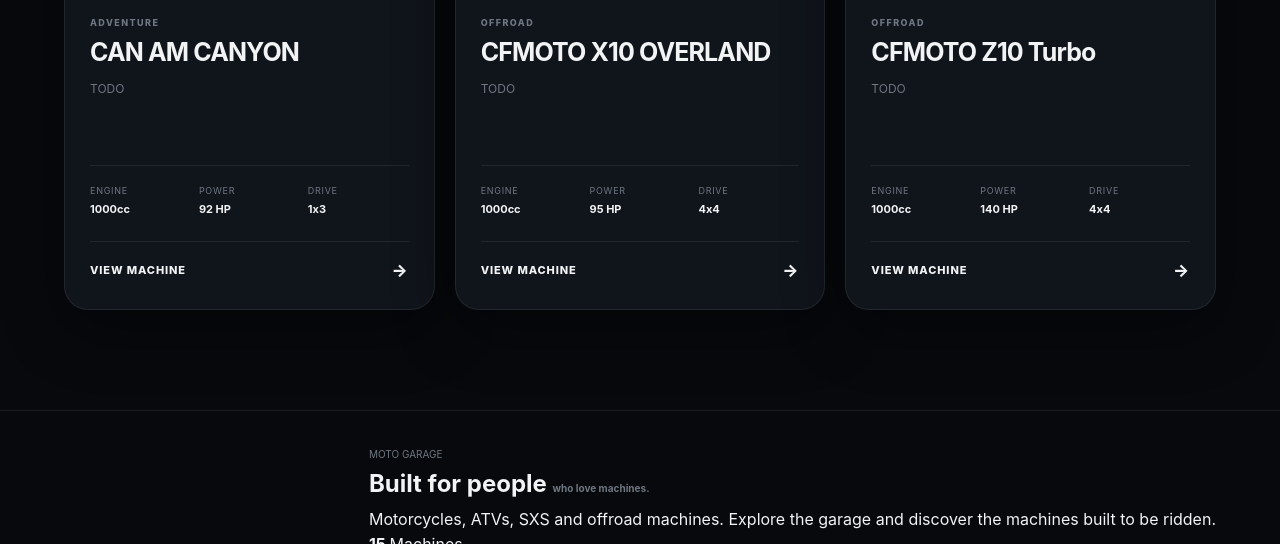
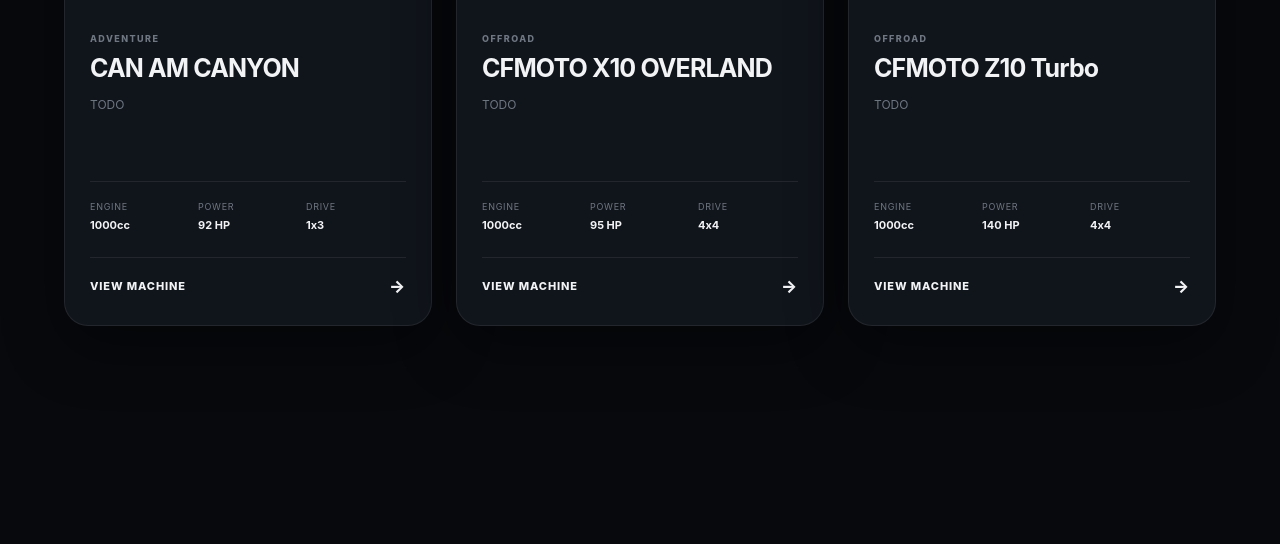
Before and after one commit to Ianis1009/My-ChatBot-In-Python, a Flask app: page /moto in a window 1280 px wide. Shown: the part 3882-4426 px from the top of the page. Run offline with Flask 3, Linux system fonts and the light colour scheme.

Commit message:
update css

```diff
--- a/static/moto.css
+++ b/static/moto.css
@@ -584,14 +584,21 @@ button {
 
 .vehicle-grid {
     display: grid;
+    grid-template-columns: repeat(3, minmax(0, 1fr));
+    gap: 24px;
+    width: 100%;
+}
 
-    grid-template-columns:
-        repeat(
-            auto-fit,
-            minmax(300px, 1fr)
-        );
+@media (max-width: 1100px) {
+    .vehicle-grid {
+        grid-template-columns: repeat(2, minmax(0, 1fr));
+    }
+}
 
-    gap: 20px;
+@media (max-width: 700px) {
+    .vehicle-grid {
+        grid-template-columns: 1fr;
+    }
 }
 
 
@@ -1001,63 +1008,238 @@ button {
     margin-top: 30px;
 }
 
-
 /* =========================================================
-   FOOTER
+   GARAGE FOOTER
    ========================================================= */
 
 .moto-footer {
-    max-width: 1500px;
+    position: relative;
+    min-height: 420px;
+    overflow: hidden;
+    display: flex;
+    align-items: flex-end;
+    margin-top: 120px;
+    border-top: 1px solid rgba(255, 255, 255, 0.08);
+    background: #080909;
+    isolation: isolate;
+}
 
+
+.footer-background {
+    position: absolute;
+    inset: 0;
+    z-index: -3;
+
+    background-image: url("/static/images/moto/footer_main.png");
+    background-size: cover;
+    background-position: center;
+    background-repeat: no-repeat;
+
+    opacity: 1;
+    filter: brightness(1.15) contrast(1.05);
+}
+
+
+.footer-overlay {
+    position: absolute;
+    inset: 0;
+    z-index: -2;
+
+    background:
+        linear-gradient(
+            180deg,
+            rgba(8, 9, 9, 0.05) 0%,
+            rgba(8, 9, 9, 0.15) 45%,
+            rgba(8, 9, 9, 0.82) 100%
+        );
+
+    pointer-events: none;
+}
+
+
+.footer-content {
+    position: relative;
+    width: min(1200px, calc(100% - 80px));
     margin: 0 auto;
-
-    padding: 35px 5% 45px;
+    padding: 80px 0 28px;
 
     display: flex;
-    justify-content: space-between;
-    align-items: center;
-
-    border-top: 1px solid var(--border);
+    flex-direction: column;
+    gap: 70px;
 }
 
+
+/* =========================================================
+   BRAND
+   ========================================================= */
+
 .footer-brand {
+    max-width: 650px;
+}
+
+
+.footer-label {
+    display: inline-block;
+
+    margin-bottom: 18px;
+
+    font-size: 11px;
+    font-weight: 700;
+    letter-spacing: 0.24em;
+
+    color: rgba(255, 255, 255, 0.65);
+}
+
+
+.footer-brand h2 {
+    margin: 0;
+
+    font-size: clamp(38px, 5vw, 68px);
+    line-height: 0.98;
+    font-weight: 800;
+    letter-spacing: -0.045em;
+
+    color: #ffffff;
+}
+
+
+.footer-brand h2 span {
+    display: block;
+
+    color: rgba(255, 255, 255, 0.58);
+}
+
+
+.footer-brand p {
+    max-width: 540px;
+
+    margin: 26px 0 0;
+
+    font-size: 15px;
+    line-height: 1.7;
+
+    color: rgba(255, 255, 255, 0.68);
+}
+
+
+/* =========================================================
+   STATS
+   ========================================================= */
+
+.footer-stats {
+    display: flex;
+    align-items: center;
+    gap: 38px;
+}
+
+
+.footer-stat {
     display: flex;
     flex-direction: column;
-    gap: 3px;
+    gap: 7px;
 }
 
-.footer-brand strong {
-    font-size: 12px;
 
-    letter-spacing: 0.06em;
+.footer-stat strong {
+    font-size: 28px;
+    line-height: 1;
 
-    text-transform: uppercase;
+    color: #ffffff;
 }
 
-.footer-brand span {
-    color: var(--text-muted);
 
+.footer-stat span {
     font-size: 10px;
+    font-weight: 700;
+    letter-spacing: 0.18em;
+    text-transform: uppercase;
+
+    color: rgba(255, 255, 255, 0.48);
 }
 
-.footer-info {
+
+.footer-divider {
+    width: 1px;
+    height: 42px;
+
+    background: rgba(255, 255, 255, 0.2);
+}
+
+
+/* =========================================================
+   BOTTOM BAR
+   ========================================================= */
+
+.footer-bottom {
     display: flex;
     align-items: center;
-    gap: 12px;
+    justify-content: space-between;
 
-    color: var(--text-muted);
+    padding-top: 24px;
 
-    font-size: 10px;
+    border-top: 1px solid rgba(255, 255, 255, 0.14);
+
+    font-size: 11px;
+    font-weight: 600;
+    letter-spacing: 0.14em;
+    text-transform: uppercase;
+
+    color: rgba(255, 255, 255, 0.5);
 }
 
-.footer-info strong {
-    color: var(--text-soft);
+
+.footer-bottom a {
+    color: rgba(255, 255, 255, 0.82);
+    text-decoration: none;
+
+    transition:
+        color 0.2s ease,
+        transform 0.2s ease;
 }
 
-.footer-separator {
-    opacity: 0.4;
+
+.footer-bottom a:hover {
+    color: #ffffff;
+    transform: translateX(4px);
 }
 
+
+/* =========================================================
+   RESPONSIVE
+   ========================================================= */
+
+@media (max-width: 700px) {
+
+    .moto-footer {
+        min-height: 500px;
+        margin-top: 80px;
+    }
+
+
+    .footer-content {
+        width: min(100% - 40px, 1200px);
+        padding-top: 60px;
+        gap: 55px;
+    }
+
+
+    .footer-brand h2 {
+        font-size: 42px;
+    }
+
+
+    .footer-stats {
+        gap: 25px;
+    }
+
+
+    .footer-bottom {
+        align-items: flex-start;
+        flex-direction: column;
+        gap: 16px;
+    }
+
+}
 
 /* =========================================================
    SCROLLBAR
```
